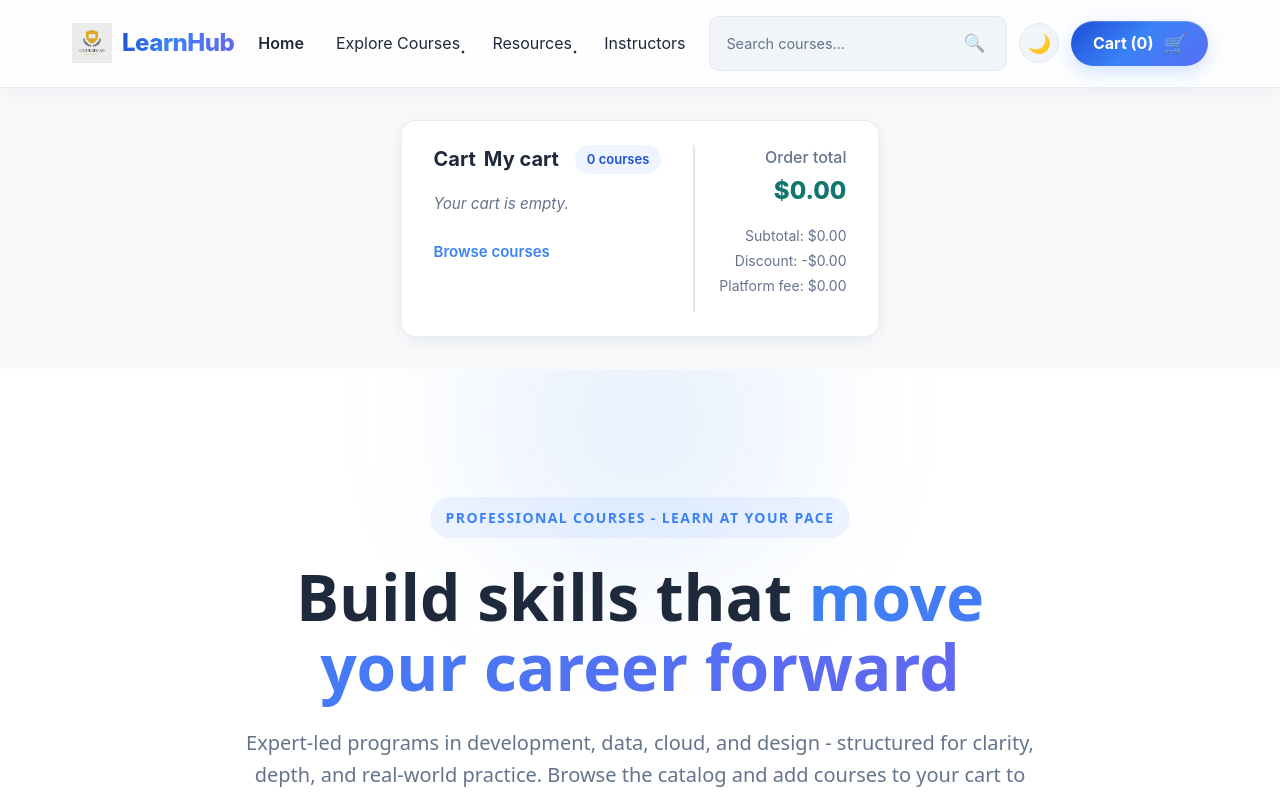
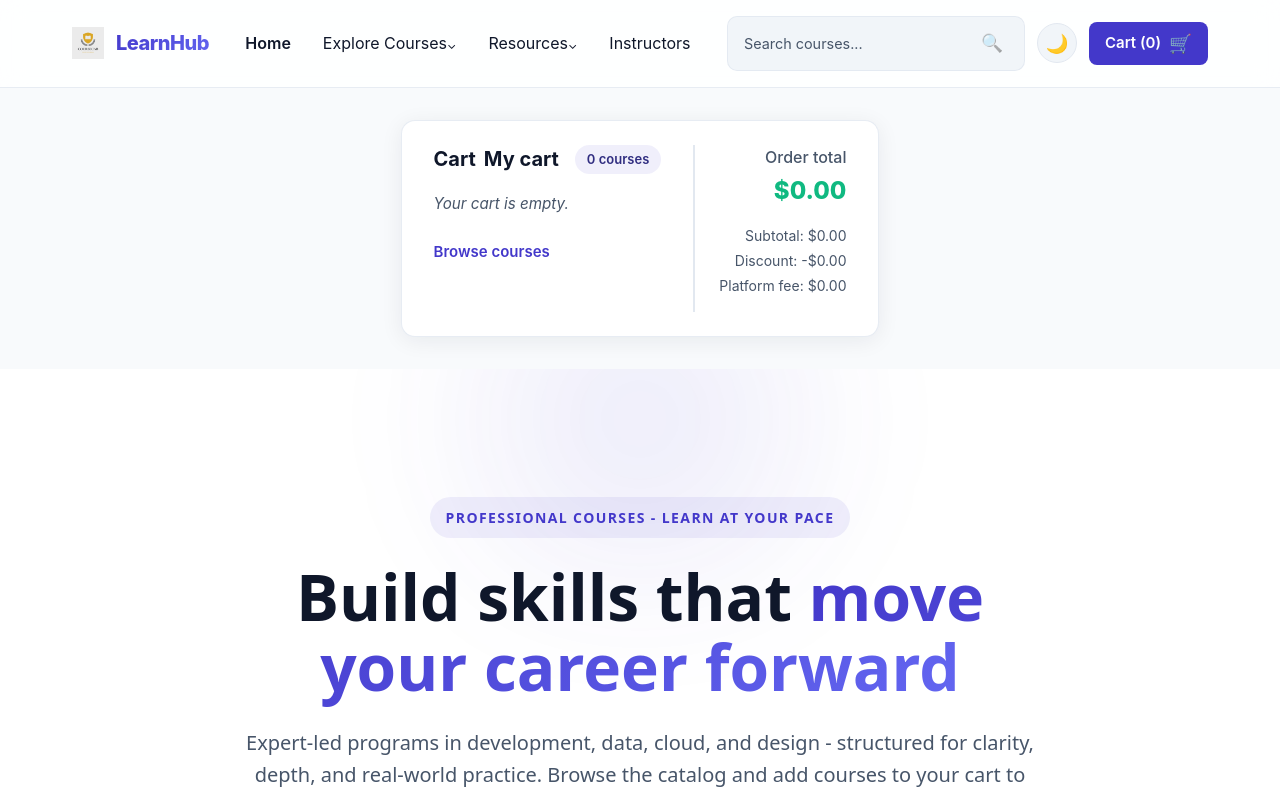
Before and after one commit to Rohith-180503/LEARNHUB, a React (Vite) app: page / in a window 1280 px wide. Shown: the top 797 px of the page. Built offline with nearby package versions, Linux system fonts and the light colour scheme.

Commit message:
Refine Academic Premium UI, expand technical content, and add engineering guide

```diff
--- a/src/Components/Navbar/Navbar.css
+++ b/src/Components/Navbar/Navbar.css
@@ -6,13 +6,12 @@
   top: 0;
   z-index: 1000;
   width: 100%;
-  font-family: "Inter", system-ui, "Segoe UI", sans-serif;
-  background: var(--nav-bg);
-  backdrop-filter: blur(14px) saturate(1.35);
-  -webkit-backdrop-filter: blur(14px) saturate(1.35);
+  font-family: "Inter", system-ui, sans-serif;
+  background: var(--surface-nav);
+  backdrop-filter: blur(12px);
+  -webkit-backdrop-filter: blur(12px);
   border-bottom: 1px solid var(--border-subtle);
-  box-shadow: 0 1px 0 rgba(255, 255, 255, 0.55) inset,
-    0 4px 28px rgba(15, 23, 42, 0.06);
+  transition: all 0.3s ease;
 }
 
 body.dark-mode .modern-navbar {
@@ -29,41 +28,24 @@ body.dark-mode .modern-navbar {
   padding: 1rem 2rem;
 }
 
-.navbar-logo {
+.logo-container {
   display: flex;
   align-items: center;
-  gap: 10px;
+  gap: 0.75rem;
   text-decoration: none;
-  color: inherit;
 }
 
-.navbar-logo:focus-visible {
-  outline: 2px solid var(--accent-color);
-  outline-offset: 4px;
-  border-radius: 8px;
-}
-
-.navbar-logo img {
-  height: 40px;
+.logo-img {
+  height: 32px;
   width: auto;
-  transition: transform var(--transition-speed) ease;
-}
-
-.navbar-logo:hover img {
-  transform: scale(1.05);
 }
 
 .logo-text {
-  font-size: 1.5rem;
+  font-size: 1.25rem;
   font-weight: 800;
-  letter-spacing: -0.02em;
-  background: linear-gradient(
-    115deg,
-    var(--accent-deep) 0%,
-    var(--accent-color) 42%,
-    var(--accent-violet) 100%
-  );
-  background-clip: text;
+  letter-spacing: -0.025em;
+  color: var(--text-color);
+  background: linear-gradient(135deg, var(--accent-color), var(--accent-violet));
   -webkit-background-clip: text;
   -webkit-text-fill-color: transparent;
 }
@@ -91,34 +73,26 @@ body.dark-mode .modern-navbar {
 }
 
 .nav-link {
-  text-decoration: none;
-  color: var(--nav-text-color);
-  font-weight: 500;
-  font-size: 1rem;
-  padding: 0.62rem 1rem;
-  border-radius: 8px;
-  transition:
-    color var(--transition-speed) ease,
-    background var(--transition-speed) ease,
-    box-shadow var(--transition-speed) ease,
-    transform var(--transition-speed) ease;
-  cursor: pointer;
   display: flex;
   align-items: center;
-  gap: 0.6rem;
-  line-height: 1;
+  gap: 0.5rem;
+  padding: 0.625rem 1rem;
+  color: var(--secondary-text-color);
+  text-decoration: none;
+  font-weight: 500;
+  font-size: 0.9375rem;
+  border-radius: 0.5rem;
+  transition: all 0.2s ease;
 }
 
-a.nav-link:hover {
-  background: linear-gradient(135deg, var(--accent-muted) 0%, rgba(99, 102, 241, 0.08) 100%);
+.nav-link:hover {
   color: var(--accent-color);
-  transform: translateY(-1px);
-  box-shadow: 0 4px 12px rgba(59, 130, 246, 0.15);
+  background: var(--accent-muted);
 }
 
 .nav-link--active {
   color: var(--accent-color);
-  background: var(--nav-hover-bg);
+  background: var(--accent-muted);
 }
 
 .nav-link--active:not(.nav-link--trigger) {
@@ -154,103 +128,80 @@ button.nav-link:focus-visible {
   box-shadow: 0 6px 16px rgba(59, 130, 246, 0.16);
 }
 
-.dropdown-icon {
-  position: relative;
-  flex: 0 0 auto;
-  width: 0.72rem;
-  height: 0.72rem;
-  margin-left: 0.02rem;
-  color: transparent;
-  font-size: 0;
-  transition: transform var(--transition-speed) ease;
+.nav-link--trigger {
+  border: none;
+  background: transparent;
+  cursor: pointer;
+  width: auto;
 }
 
-.dropdown-icon::before {
-  content: "";
-  position: absolute;
-  inset: 0.08rem 0.12rem 0.18rem 0.08rem;
-  border-right: 2px solid currentColor;
-  border-bottom: 2px solid currentColor;
-  color: var(--nav-text-color);
-  transform: rotate(45deg);
-  transform-origin: center;
-  transition: transform var(--transition-speed) ease, color 0.2s ease;
+.dropdown-icon {
+  font-size: 0.75rem;
+  transition: transform 0.2s ease;
+  display: inline-block;
 }
 
-.nav-link--trigger:hover .dropdown-icon::before,
-.nav-item--dropdown:focus-within > .nav-link--trigger .dropdown-icon::before,
-.nav-item--dropdown-open > .nav-link--trigger .dropdown-icon::before,
-.nav-item--dropdown > .nav-link--trigger[aria-expanded="true"] .dropdown-icon::before {
-  color: currentColor;
+.nav-link--trigger[aria-expanded="true"] .dropdown-icon {
+  transform: rotate(180deg);
 }
 
-.nav-item--dropdown [aria-expanded="true"] .dropdown-icon {
-  transform: translateY(0.08rem);
-}
-
-.nav-item--dropdown [aria-expanded="true"] .dropdown-icon::before {
-  transform: rotate(225deg);
+.nav-item--dropdown:hover .dropdown-icon {
+  transform: rotate(180deg);
 }
 
 /* Dropdown Menu */
 .dropdown-menu {
   position: absolute;
-  top: calc(100% + 10px);
+  top: calc(100% + 10px); /* Small gap from trigger */
   left: 0;
-  background: linear-gradient(
-    180deg,
-    rgba(255, 255, 255, 0.95) 0%,
-    rgba(248, 250, 252, 0.95) 100%
-  );
-  box-shadow: 0 12px 32px -8px rgba(15, 23, 42, 0.25),
-    0 0 1px rgba(15, 23, 42, 0.1);
-  border: 1px solid rgba(203, 213, 225, 0.6);
-  border-radius: 12px;
-  backdrop-filter: blur(8px);
-  -webkit-backdrop-filter: blur(8px);
-  padding: 0.5rem;
-  min-width: 280px;
-  z-index: 9999;
+  background: var(--dropdown-bg);
+  box-shadow: var(--shadow-xl);
+  border: 1px solid var(--border-subtle);
+  border-radius: 1rem;
+  backdrop-filter: blur(16px);
+  -webkit-backdrop-filter: blur(16px);
+  padding: 1rem;
+  min-width: 300px;
+  z-index: 1001;
   display: flex;
   flex-direction: column;
   opacity: 0;
   visibility: hidden;
   pointer-events: none;
-  transform: translateY(-8px) scale(0.98);
-  transform-origin: top left;
-  transition:
-    opacity 0.18s ease,
-    transform 0.18s ease,
-    visibility 0.18s ease;
+  transform: translateY(12px) scale(0.98);
+  transition: all 0.3s cubic-bezier(0.23, 1, 0.32, 1);
 }
 
-@keyframes dropdown-show {
-  from {
-    opacity: 0;
-    transform: translateY(-8px);
-  }
-  to {
+/* Safe bridge for hover - larger area to ensure connection */
+.dropdown-menu::before {
+  content: "";
+  position: absolute;
+  top: -30px;
+  left: -20px;
+  right: -20px;
+  height: 30px;
+  background: transparent;
+  z-index: -1;
+}
+
+.dropdown-menu--active {
+  opacity: 1 !important;
+  visibility: visible !important;
+  pointer-events: auto !important;
+  transform: translateY(0) scale(1) !important;
+}
+
+/* Desktop Hover - Keep CSS hover as fallback but sync with React state */
+@media (min-width: 992px) {
+  .nav-item--dropdown:hover > .dropdown-menu {
     opacity: 1;
-    transform: translateY(0);
+    visibility: visible;
+    pointer-events: auto;
+    transform: translateY(0) scale(1);
   }
 }
 
-.dropdown-menu--active {
-  opacity: 1;
-  visibility: visible;
-  pointer-events: auto;
-  transform: translateY(0) scale(1);
-}
-
-.nav-item--dropdown:hover > .dropdown-menu,
-.nav-item--dropdown:focus-within > .dropdown-menu,
-.nav-item--dropdown-open > .dropdown-menu,
-.nav-item--dropdown > .nav-link--trigger[aria-expanded="true"] + .dropdown-menu {
-  opacity: 1;
-  visibility: visible;
-  pointer-events: auto;
-  transform: translateY(0) scale(1);
-}
+/* Dropdown menu handled above */
 
 body.dark-mode .dropdown-menu {
   background: linear-gradient(
@@ -266,18 +217,12 @@ body.dark-mode .dropdown-menu {
 .dropdown-item {
   display: flex;
   flex-direction: column;
-  gap: 0.2rem;
-  padding: 0.9rem 1.05rem;
-  color: var(--nav-text-color);
+  padding: 0.75rem 1rem;
+  color: var(--text-color);
   text-decoration: none;
-  border-radius: 8px;
-  transition:
-    background 0.2s ease,
-    color 0.2s ease,
-    transform 0.2s ease,
-    box-shadow 0.2s ease;
-  margin-bottom: 3px;
-  position: relative;
+  border-radius: 0.5rem;
+  transition: all 0.2s ease;
+  margin-bottom: 0.25rem;
 }
 
 .dropdown-item:last-child {
@@ -285,22 +230,22 @@ body.dark-mode .dropdown-menu {
 }
 
 .dropdown-item:hover {
-  background: linear-gradient(135deg, var(--accent-muted) 0%, rgba(99, 102, 241, 0.08) 100%);
+  background: var(--accent-muted);
   color: var(--accent-color);
-  transform: translateX(6px);
-  box-shadow: 0 4px 12px rgba(59, 130, 246, 0.15);
+  transform: translateX(4px);
 }
 
 .dropdown-item-title {
   font-size: 0.95rem;
   font-weight: 600;
   display: block;
+  margin-bottom: 0.125rem;
 }
 
 .dropdown-item-desc {
   font-size: 0.8rem;
   color: var(--secondary-text-color);
-  margin-top: 2px;
+  line-height: 1.4;
 }
 
 .dropdown-item:hover .dropdown-item-desc {
@@ -434,48 +379,36 @@ body.dark-mode .navbar-theme-toggle {
 }
 
 .cart-btn {
-  background: linear-gradient(
-    135deg,
-    var(--accent-deep) 0%,
-    var(--accent-color) 48%,
-    var(--accent-violet) 120%
-  );
-  color: #fff;
-  border: none;
-  padding: 0.65rem 1.35rem;
-  border-radius: 50px;
-  font-weight: 700;
-  font-size: 1rem;
-  cursor: pointer;
+  position: relative;
   display: flex;
   align-items: center;
-  justify-content: center;
-  gap: 10px;
-  box-shadow: 0 6px 20px var(--accent-glow), inset 0 1px 0 rgba(255, 255, 255, 0.2);
-  transition: all var(--transition-speed) ease;
-  position: relative;
-  overflow: hidden;
-}
-
-.cart-btn:before {
-  content: '';
-  position: absolute;
-  top: 0;
-  left: -100%;
-  width: 100%;
-  height: 100%;
-  background: linear-gradient(90deg, transparent, rgba(255, 255, 255, 0.2), transparent);
-  transition: left 0.5s ease;
+  gap: 0.5rem;
+  padding: 0.625rem 1rem;
+  background: var(--accent-color);
+  color: white;
+  border: none;
+  border-radius: 0.5rem;
+  font-weight: 600;
+  font-size: 0.9375rem;
+  cursor: pointer;
+  transition: all 0.2s ease;
 }
 
 .cart-btn:hover {
-  transform: translateY(-3px) scale(1.03);
-  filter: brightness(1.1);
-  box-shadow: 0 10px 30px var(--accent-glow), inset 0 1px 0 rgba(255, 255, 255, 0.3);
+  background: var(--accent-hover);
+  transform: translateY(-1px);
+  box-shadow: 0 4px 12px var(--accent-glow);
 }
 
-.cart-btn:hover:before {
-  left: 100%;
+.cart-count {
+  background: white;
+  color: var(--accent-color);
+  font-size: 0.75rem;
+  font-weight: 700;
+  padding: 0.125rem 0.375rem;
+  border-radius: 1rem;
+  min-width: 1.25rem;
+  text-align: center;
 }
 
 .cart-btn:active {
@@ -868,31 +801,40 @@ body.dark-mode .navbar-cart-panel {
 /* Mobile menu */
 .navbar-burger {
   display: none;
+  background: transparent;
+  border: none;
+  padding: 0.5rem;
+  color: var(--text-color);
+  cursor: pointer;
+  border-radius: 0.5rem;
+  transition: all 0.2s ease;
   flex-direction: column;
   justify-content: center;
-  gap: 5px;
-  width: 2.75rem;
-  height: 2.75rem;
-  padding: 0;
-  border: none;
-  border-radius: 8px;
-  background: var(--nav-hover-bg);
-  cursor: pointer;
-  z-index: 1003;
+  gap: 4px;
+  width: 2.5rem;
+  height: 2.5rem;
 }
 
-.navbar-burger:focus-visible {
-  outline: 2px solid var(--accent-color);
-  outline-offset: 2px;
+.navbar-burger:hover {
+  background: var(--accent-muted);
+  color: var(--accent-color);
 }
 
 .navbar-burger-bar {
   display: block;
   width: 1.25rem;
   height: 2px;
+  background: currentColor;
+  border-radius: 1px;
   margin: 0 auto;
-  background: var(--nav-text-color);
-  border-radius: 1px;
+}
+
+@media (max-width: 991px) {
+  .navbar-burger {
+    display: flex;
+    align-items: center;
+    justify-content: center;
+  }
 }
 
 .navbar-backdrop {
--- a/src/Components/Navbar/Navbar.jsx
+++ b/src/Components/Navbar/Navbar.jsx
@@ -25,6 +25,7 @@ const Navbar = () => {
   const navRef = useRef(null);
   const drawerRef = useRef(null);
   const cartPanelRef = useRef(null);
+  const dropdownTimeoutRef = useRef(null); // Added for smooth hover exit
   const location = useLocation();
   const navigate = useNavigate();
   const { cart, cartCount, cartTotal, removeFromCart, clearCart } = useCart();
@@ -90,7 +91,22 @@ const Navbar = () => {
   };
 
   const handleDropdownTrigger = (key) => {
+    if (dropdownTimeoutRef.current) clearTimeout(dropdownTimeoutRef.current);
     setActiveDropdown((prev) => (prev === key ? null : key));
+  };
+
+  const handleMouseEnter = (key) => {
+    if (mobileOpen) return;
+    if (dropdownTimeoutRef.current) clearTimeout(dropdownTimeoutRef.current);
+    setActiveDropdown(key);
+  };
+
+  const handleMouseLeave = () => {
+    if (mobileOpen) return;
+    // Add a small delay before closing to allow moving between trigger and menu
+    dropdownTimeoutRef.current = setTimeout(() => {
+      setActiveDropdown(null);
+    }, 150);
   };
 
   const handleDropdownBlur = (event) => {
@@ -98,6 +114,12 @@ const Navbar = () => {
     if (event.currentTarget.contains(nextTarget)) return;
     setActiveDropdown(null);
   };
+
+  useEffect(() => {
+    return () => {
+      if (dropdownTimeoutRef.current) clearTimeout(dropdownTimeoutRef.current);
+    };
+  }, []);
 
   useEffect(() => {
     setMobileOpen(false);
@@ -163,10 +185,12 @@ const Navbar = () => {
     <>
       <nav ref={navRef} className="modern-navbar" aria-label="Main">
         <div className="navbar-container">
-          <Link to="/" className="navbar-logo" aria-label="LearnHub home">
-            <img src={logo} alt="" width={40} height={40} decoding="async" />
-            <span className="logo-text">LearnHub</span>
-          </Link>
+          <div className="navbar-brand">
+            <Link to="/" className="logo-container" aria-label="LearnHub Home">
+              <img src={logo} alt="" className="logo-img" aria-hidden="true" />
+              <span className="logo-text">LearnHub</span>
+            </Link>
+          </div>
 
           <ul className="navbar-links navbar-links--desktop">
             <li className="nav-item">
@@ -177,8 +201,8 @@ const Navbar = () => {
 
             <li
               className={`nav-item nav-item--dropdown${activeDropdown === "courses" ? " nav-item--dropdown-open" : ""}`}
-              onMouseEnter={() => !mobileOpen && setActiveDropdown("courses")}
-              onMouseLeave={() => !mobileOpen && setActiveDropdown(null)}
+              onMouseEnter={() => handleMouseEnter("courses")}
+              onMouseLeave={handleMouseLeave}
               onBlur={handleDropdownBlur}
             >
               <button
@@ -218,8 +242,8 @@ const Navbar = () => {
 
             <li
               className={`nav-item nav-item--dropdown${activeDropdown === "resources" ? " nav-item--dropdown-open" : ""}`}
-              onMouseEnter={() => !mobileOpen && setActiveDropdown("resources")}
-              onMouseLeave={() => !mobileOpen && setActiveDropdown(null)}
+              onMouseEnter={() => handleMouseEnter("resources")}
+              onMouseLeave={handleMouseLeave}
               onBlur={handleDropdownBlur}
             >
               <button
--- a/src/styles/index.css
+++ b/src/styles/index.css
@@ -3,68 +3,79 @@
   font-family: "Inter", system-ui, -apple-system, "Segoe UI", Roboto, Arial,
     sans-serif;
 
-  /* Brand - Sophisticated Slate + Indigo */
-  --accent-color: #3b82f6; /* Modern Blue */
-  --accent-hover: #2563eb;
-  --accent-deep: #1d4ed8;
-  --accent-violet: #6366f1;
-  --accent-muted: rgba(59, 130, 246, 0.08);
-  --accent-glow: rgba(59, 130, 246, 0.24);
-  --accent-shine: rgba(147, 197, 253, 0.4);
+  /* Brand - Elite Indigo & Slate (Academic Premium) */
+  --accent-color: #4338ca; /* Solid Indigo */
+  --accent-hover: #3730a3;
+  --accent-deep: #312e81;
+  --accent-violet: #6366f1; /* Refined Violet for better blend */
+  --accent-muted: rgba(67, 56, 202, 0.08);
+  --accent-glow: rgba(67, 56, 202, 0.18);
+  --accent-shine: rgba(99, 102, 241, 0.25);
 
-  /* Surfaces */
-  --surface-page: #f8fafc;
-  --surface-nav: rgba(255, 255, 255, 0.8);
+  /* Surfaces - Clean and Professional */
+  --surface-page: #f8fafc; /* Slightly warmer/professional slate */
+  --surface-nav: rgba(255, 255, 255, 0.85);
   --surface-elevated: #ffffff;
   --surface-muted: #f1f5f9;
 
-  /* Text */
-  --text-color: #1e293b;
-  --secondary-text-color: #64748b;
+  /* Text - Precision and Clarity */
+  --text-color: #0f172a; /* Slate 900 */
+  --secondary-text-color: #475569; /* Slate 600 */
+  --tertiary-text-color: #64748b; /* Slate 500 */
 
   /* Lines */
   --border-subtle: rgba(226, 232, 240, 0.8);
   --border-strong: #e2e8f0;
+  --border-focus: #cbd5e1;
 
   /* Semantic */
-  --danger: #e11d48;
-  --danger-muted: rgba(225, 29, 72, 0.12);
-  --success: #0f766e;
-  --success-bright: #14b8a6;
+  --danger: #ef4444;
+  --danger-muted: rgba(239, 68, 68, 0.1);
+  --success: #10b981;
+  --success-bright: #34d399;
 
   /* Glass (navbar + panels) */
-  --glass-bg: rgba(255, 255, 255, 0.72);
-  --glass-border: rgba(15, 23, 42, 0.06);
+  --glass-bg: rgba(255, 255, 255, 0.75);
+  --glass-border: rgba(203, 213, 225, 0.5);
 
   /* Navbar convenience aliases */
   --nav-text-color: var(--text-color);
   --nav-hover-bg: var(--accent-muted);
   --nav-bg: var(--surface-nav);
   --dropdown-bg: var(--surface-elevated);
+
+  /* Shadows */
+  --shadow-sm: 0 1px 2px 0 rgb(0 0 0 / 0.05);
+  --shadow-md: 0 4px 6px -1px rgb(0 0 0 / 0.1), 0 2px 4px -2px rgb(0 0 0 / 0.1);
+  --shadow-lg: 0 10px 15px -3px rgb(0 0 0 / 0.1), 0 4px 6px -4px rgb(0 0 0 / 0.1);
+  --shadow-xl: 0 20px 25px -5px rgb(0 0 0 / 0.1), 0 8px 10px -6px rgb(0 0 0 / 0.1);
 }
 
 body.dark-mode {
-  --accent-color: #60a5fa;
-  --accent-hover: #93c5fd;
-  --accent-deep: #3b82f6;
-  --accent-violet: #818cf8;
-  --accent-muted: rgba(96, 165, 250, 0.12);
-  --accent-glow: rgba(59, 130, 246, 0.4);
-  --accent-shine: rgba(147, 197, 253, 0.25);
+  --accent-color: #818cf8; /* Softer Indigo for Dark Mode */
+  --accent-hover: #a5b4fc;
+  --accent-deep: #6366f1;
+  --accent-violet: #a78bfa;
+  --accent-muted: rgba(129, 140, 248, 0.15);
+  --accent-glow: rgba(99, 102, 241, 0.45);
+  --accent-shine: rgba(167, 139, 250, 0.3);
 
-  --surface-page: #0f172a;
+  /* Deep Dark Surfaces */
+  --surface-page: #020617; /* Slate 950 */
   --surface-nav: rgba(15, 23, 42, 0.85);
-  --surface-elevated: #1e293b;
-  --surface-muted: #334155;
+  --surface-elevated: #1e293b; /* Slate 800 */
+  --surface-muted: #334155; /* Slate 700 */
 
   --text-color: #f8fafc;
-  --secondary-text-color: #94a3b8;
+  --secondary-text-color: #cbd5e1;
+  --tertiary-text-color: #94a3b8;
 
-  --border-subtle: rgba(51, 65, 85, 0.5);
+  --border-subtle: rgba(71, 85, 105, 0.4);
   --border-strong: #334155;
+  --border-focus: #475569;
 
-  --glass-bg: rgba(30, 41, 59, 0.78);
-  --glass-border: rgba(248, 250, 252, 0.1);
+  --glass-bg: rgba(15, 23, 42, 0.8);
+  --glass-border: rgba(51, 65, 85, 0.6);
 
   --nav-text-color: var(--text-color);
   --nav-hover-bg: var(--accent-muted);
```
Also changed, not shown: src/pages/Content/ContentPages.jsx (+172 -132 lines), 1 other file (tests, documents, lock files or other folders).
